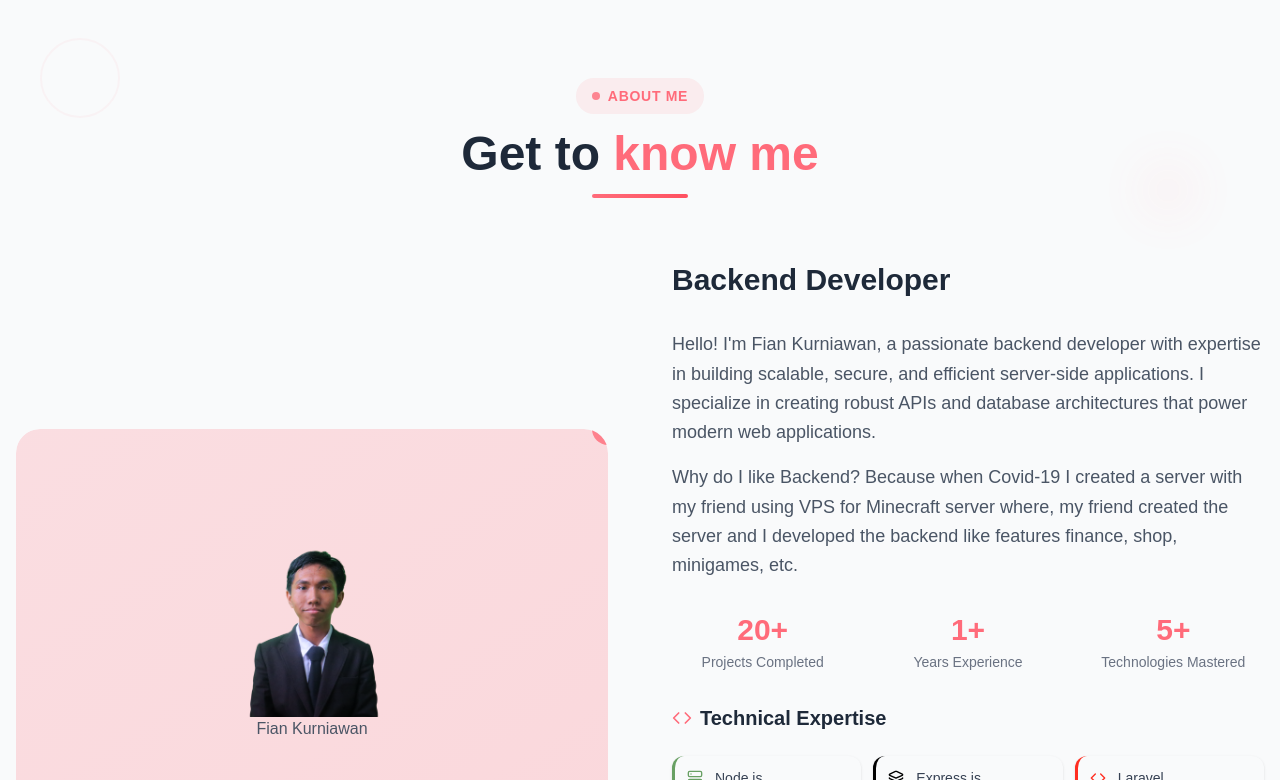
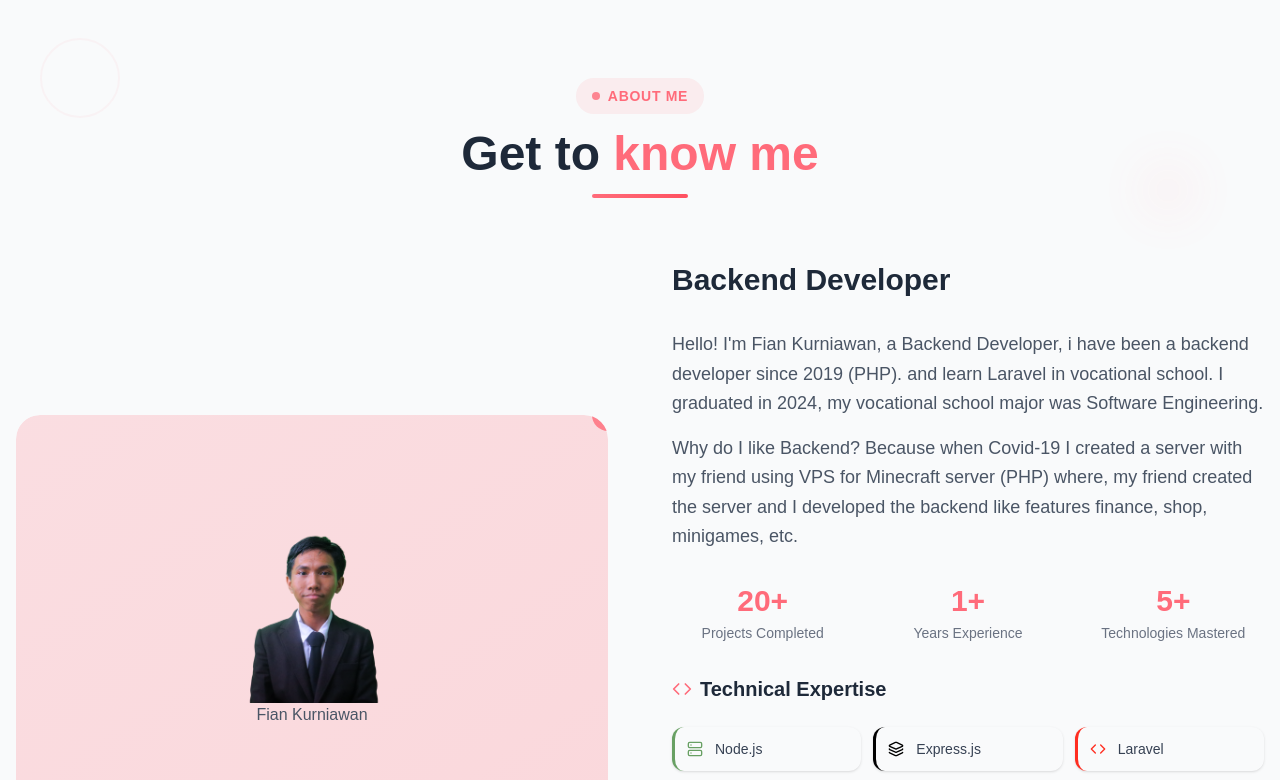
Before and after one commit to fiankurniawan4/porto-react, a Next.js app: page / in a window 1280 px wide. Shown: the part 564-1344 px from the top of the page. Built offline with nearby package versions, Linux system fonts and the light colour scheme.

Commit message:
update bio

```diff
--- a/app/components/about/About.tsx
+++ b/app/components/about/About.tsx
@@ -120,10 +120,10 @@ const AboutSection = () => {
                   theme === "dark" ? "text-gray-300" : "text-gray-600"
                 }`}
               >
-                Hello! I&#39;m Fian Kurniawan, a passionate backend developer
-                with expertise in building scalable, secure, and efficient
-                server-side applications. I specialize in creating robust APIs
-                and database architectures that power modern web applications.
+                Hello! I&#39;m Fian Kurniawan, a Backend Developer, i have been
+                a backend developer since 2019 (PHP). and learn Laravel in
+                vocational school. I graduated in 2024, my vocational school
+                major was Software Engineering.
               </p>
               <p
                 className={`text-lg leading-relaxed ${
@@ -131,9 +131,9 @@ const AboutSection = () => {
                 }`}
               >
                 Why do I like Backend? Because when Covid-19 I created a server
-                with my friend using VPS for Minecraft server where, my friend
-                created the server and I developed the backend like features
-                finance, shop, minigames, etc.
+                with my friend using VPS for Minecraft server (PHP) where, my
+                friend created the server and I developed the backend like
+                features finance, shop, minigames, etc.
               </p>
             </div>
 
```
